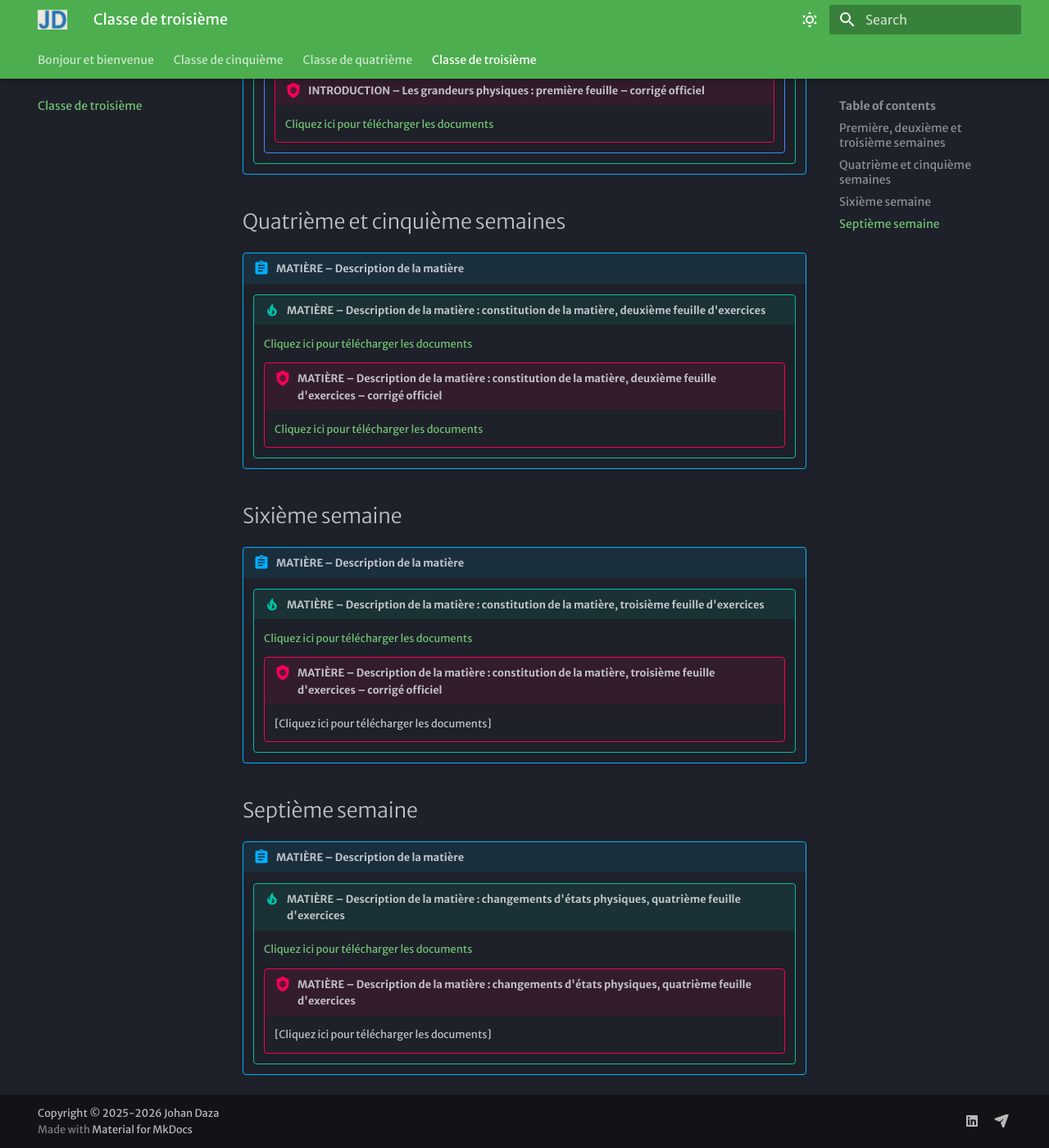
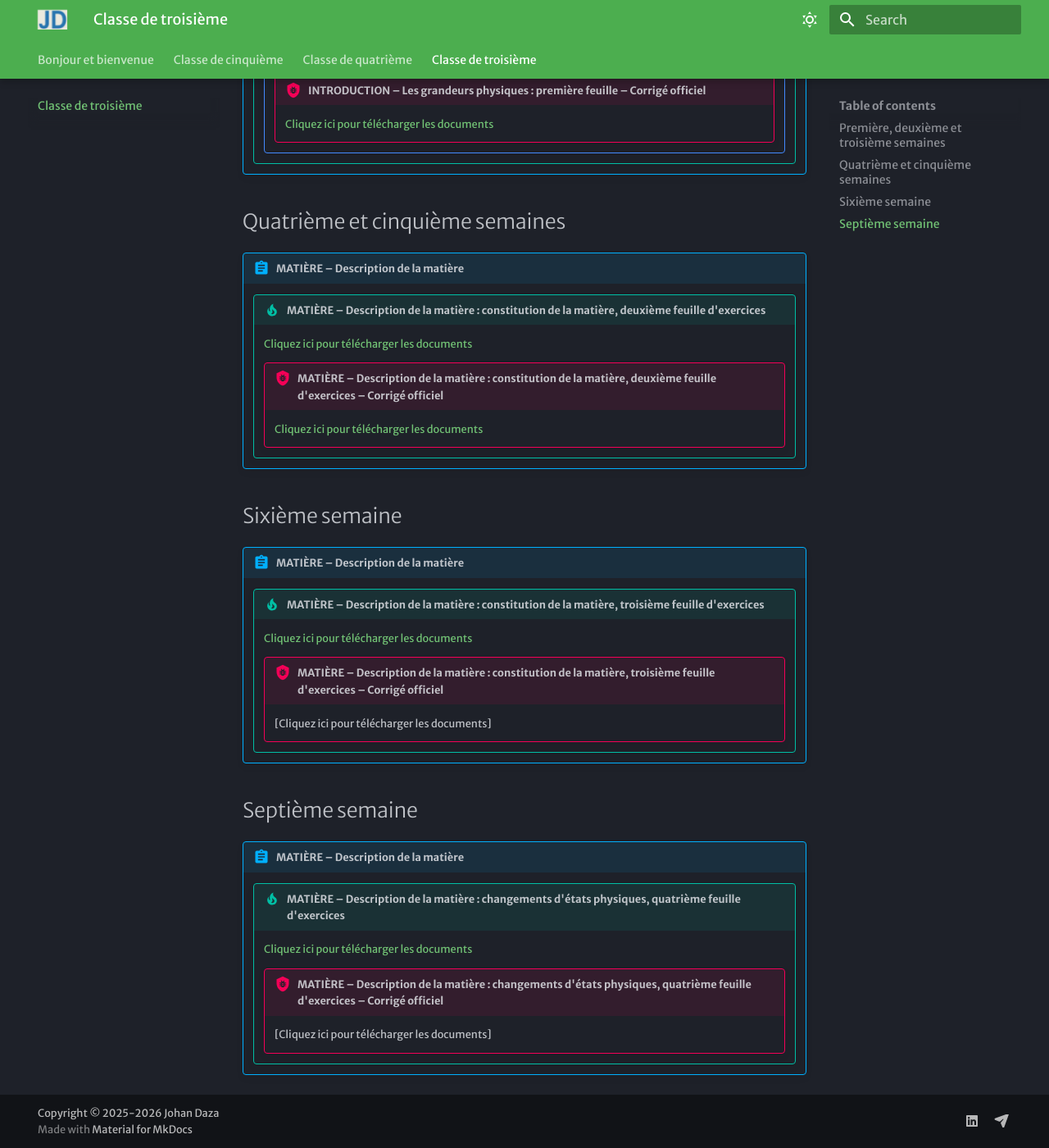
Before and after one commit to prof-johan-daza/general, an MkDocs documentation site: the page built from docs/Classe-de-troisième.md, in a window 1280 px wide and 1400 px high, scrolled down 463 px. Shown: the whole window at 82% size. Built offline with MkDocs 1.6.1 and Material for MkDocs 9.7.7, drawn with Linux system fonts in a browser that asks for light colours; some web fonts are replaced.

Commit message:
cachéee

```diff
--- a/docs/Classe-de-troisième.md
+++ b/docs/Classe-de-troisième.md
@@ -14,7 +14,7 @@
 
             [Cliquez ici pour télécharger les documents](https://prof-johan-daza.github.io/general/3/S3/Corrigé.docx)
 
-            !!! bug "**INTRODUCTION – Les grandeurs physiques : première feuille – corrigé officiel**"
+            !!! bug "**INTRODUCTION – Les grandeurs physiques : première feuille – Corrigé officiel**"
 
                 [Cliquez ici pour télécharger les documents](https://prof-johan-daza.github.io/general/3/S3/Corrigé.pdf)
 
@@ -26,7 +26,7 @@
 
         [Cliquez ici pour télécharger les documents](https://prof-johan-daza.github.io/general/3/S5/S5.pdf)
 
-        !!! bug "**MATIÈRE – Description de la matière : constitution de la matière, deuxième feuille d'exercices – corrigé officiel**"
+        !!! bug "**MATIÈRE – Description de la matière : constitution de la matière, deuxième feuille d'exercices – Corrigé officiel**"
 
             [Cliquez ici pour télécharger les documents](https://prof-johan-daza.github.io/general/3/S5/Corrigé.pdf)
 
@@ -38,7 +38,7 @@
 
         [Cliquez ici pour télécharger les documents](https://prof-johan-daza.github.io/general/3/S6/S6.pdf)
 
-        !!! bug "**MATIÈRE – Description de la matière : constitution de la matière, troisième feuille d'exercices – corrigé officiel**"
+        !!! bug "**MATIÈRE – Description de la matière : constitution de la matière, troisième feuille d'exercices – Corrigé officiel**"
 
             [Cliquez ici pour télécharger les documents]<!-- (https://prof-johan-daza.github.io/general/3/S6/Corrigé.pdf) -->
 
@@ -50,6 +50,6 @@
 
         [Cliquez ici pour télécharger les documents](https://prof-johan-daza.github.io/general/3/S7/S7.pdf)
 
-        !!! bug "**MATIÈRE – Description de la matière : changements d'états physiques, quatrième feuille d'exercices**"
+        !!! bug "**MATIÈRE – Description de la matière : changements d'états physiques, quatrième feuille d'exercices – Corrigé officiel**"
 
             [Cliquez ici pour télécharger les documents]<!-- (https://prof-johan-daza.github.io/general/3/S7/Corrigé.pdf) -->
```
